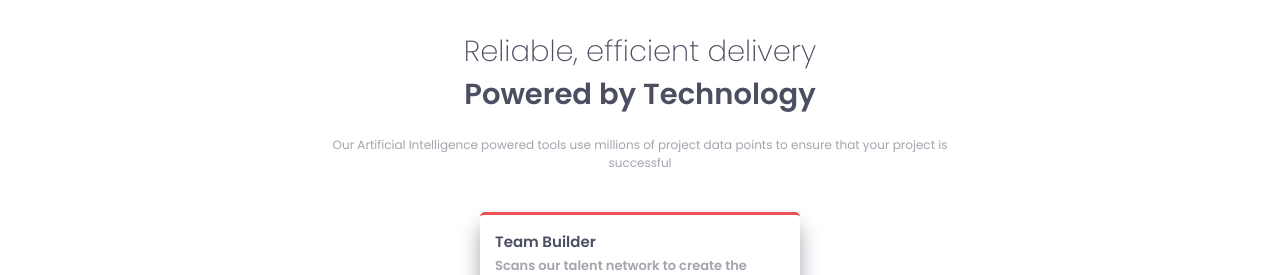
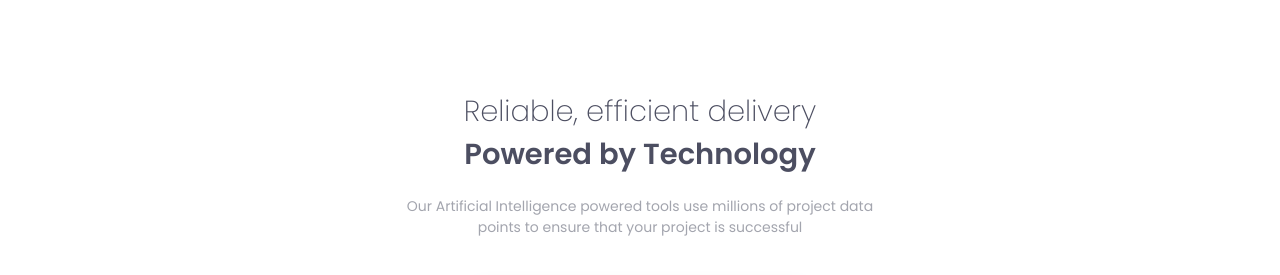
Before and after one commit to Ottoniel-Castanneda/Four-card-feature-section, a plain HTML site: page index.html in a window 1280 px wide. Shown: the top 275 px of the page. Drawn offline with Linux system fonts and the light colour scheme.

Commit message:
corrigiendo margenes

```diff
--- a/styles.css
+++ b/styles.css
@@ -38,6 +38,7 @@ header {
     font-size: 1.2rem;
     font-weight: 500;
     margin: 20px 0 30px 0;
+
 }
 h1 {
     color: var(--Very-Dark-Blue);
@@ -174,7 +175,9 @@ header {
     width: 670px;
 }
 .principal {
-    margin-bottom: 0px;
+    max-width: 500px;
+    margin: 20px auto;
+    font-size: 1.4rem;
 }
 .card {
     width: 320px;
@@ -210,11 +213,13 @@ header {
 }
 
 header {
-    margin-top: 30px;
+    margin-top: 90px;
     width: 670px;
 }
 .principal {
-    margin: 20px 0;
+    max-width: 500px;
+    margin: 20px auto;
+    font-size: 1.4rem;
 }
 .card {
     width: 320px;
```
